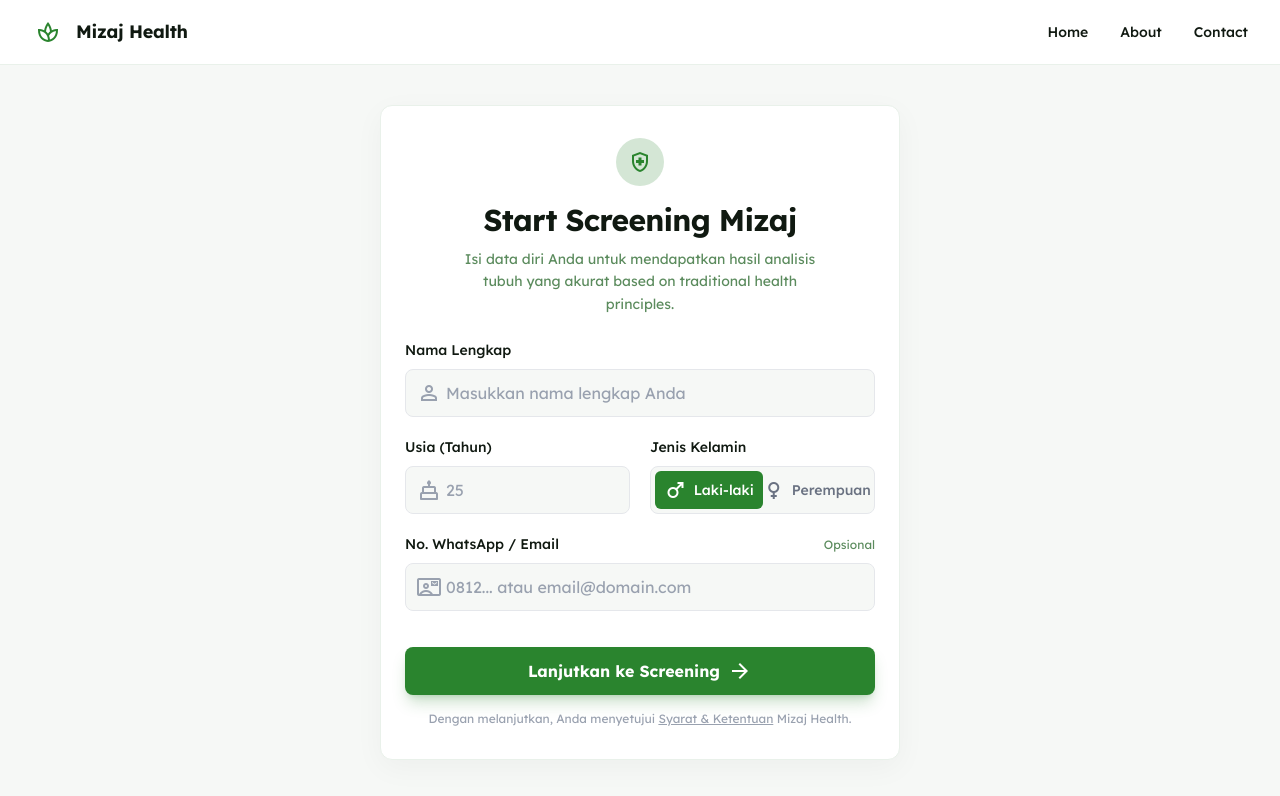
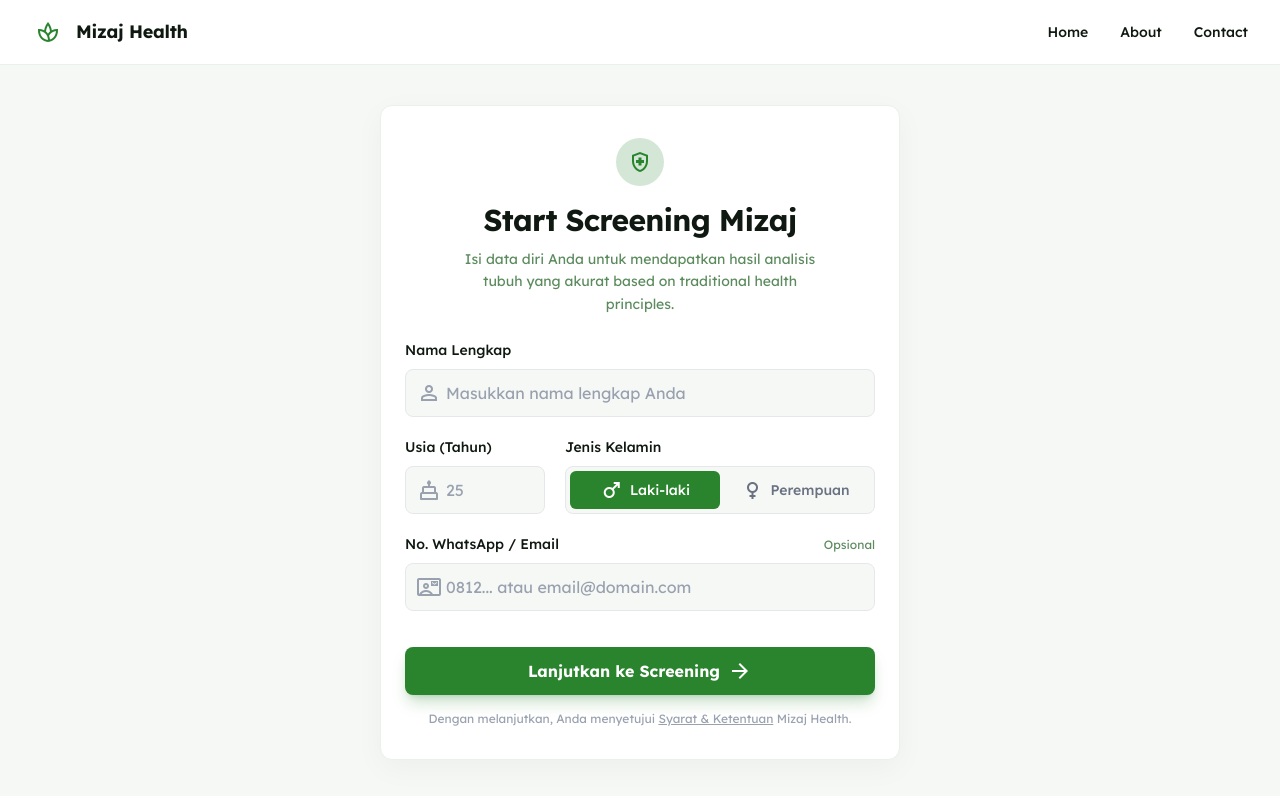
Before and after one commit to add146/Mizaj, a React (Vite) app in the folder web/: page /screening in a window 1280 px wide. Shown: the top 796 px of the page. Built offline with nearby package versions, Linux system fonts and the light colour scheme.

Commit message:
Adjust Age and Gender column widths

```diff
--- a/web/src/pages/ParticipantForm.tsx
+++ b/web/src/pages/ParticipantForm.tsx
@@ -85,7 +85,7 @@ export default function ParticipantForm() {
                         {/* Usia & Gender Group */}
                         <div className="flex flex-col sm:flex-row gap-5">
                             {/* Usia */}
-                            <div className="flex flex-col gap-2 flex-1">
+                            <div className="flex flex-col gap-2 w-full sm:w-[140px]">
                                 <label className="text-sm font-medium leading-normal" htmlFor="age">
                                     Usia (Tahun)
                                 </label>
```
